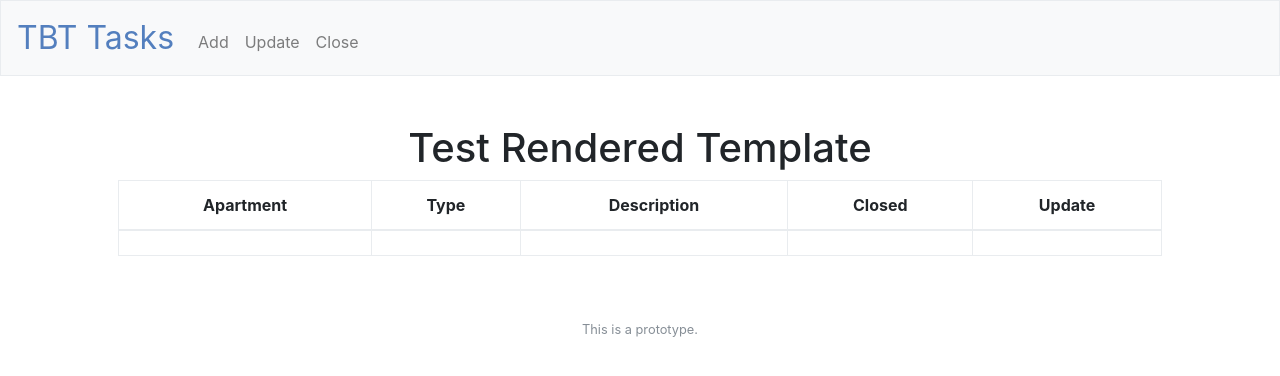
After one commit to nellanap/workorders, a Flask app: template templates/test.html in a window 1280 px wide. The commit adds this page. Shown: the top 376 px of the page. Run offline with Flask 2, Linux system fonts and the light colour scheme; the template is opened without the code that fills it, so the values that code supplies are empty; some libraries are stand-ins or nearby versions.

Commit message:
add updates

```diff
--- a/application.py
+++ b/application.py
@@ -13,18 +13,36 @@ app.config['SQLALCHEMY_TRACK_MODIFICATIONS'] = False
 app.config['SQLALCHEMY_DATABASE_URI'] = os.environ['DATABASE_URL']
 db = SQLAlchemy(app)
 
+
+class Update(db.Model):
+    id = db.Column(db.Integer, primary_key=True)
+    status = db.Column(db.Text, nullable=True)
+    workorder_id = db.Column(db.Integer, db.ForeignKey('workorder.id'))
+
+    def __init__(self, status, workorder_id):
+        self.status = status
+        self.workorder_id = workorder_id
+
 class Workorder(db.Model):
     id = db.Column(db.Integer, primary_key=True)
     apartment = db.Column(db.Text, nullable=True)
     type = db.Column(db.Text, nullable=True)
     description = db.Column(db.Text, nullable=True)
     closed = db.Column(db.Integer, nullable=True)
+    updates = db.relationship('Update', backref='workorder', lazy='dynamic')
 
     def __init__(self, apartment, type, description, closed):
         self.apartment = apartment
         self.type = type
         self.description = description
         self.closed = closed
+
+
+
+
+# Creates a new database but "heroku pg:reset DATABASE" first
+# db.create_all()
+# db.session.commit()
 
 # Ensure templates are auto-reloaded
 app.config["TEMPLATES_AUTO_RELOAD"] = True
@@ -52,11 +70,11 @@ def add():
     # User reached route via POST (as by submitting a form via POST)
     if request.method == "POST":
 
+        # Add new workorder
         apartment=request.form.get("apartment")
         type=request.form.get("type")
         description=request.form.get("description")
         closed = 0
-
         new_workorder = Workorder(apartment, type, description, closed)
         db.session.add(new_workorder)
         db.session.commit()
@@ -73,11 +91,30 @@ def close():
     # User reached route via POST (as by submitting a form via POST)
     if request.method == "POST":
 
-        closed = request.form.get("closed")
+        # Change workorder to closed
         workorder_id = request.form.get("workorder_id")
+        closed_workorder = Workorder.query.get(workorder_id)
+        closed_workorder.closed = 1
+        db.session.commit()
 
-        closed_workorder = Workorder.query.filter_by(id=workorder_id).first()
-        closed_workorder.closed = closed_workorder
+        return render_template("test.html", closed_workorder=closed_workorder)
+
+    # User reached route via GET (as by clicking a link or via redirect)
+    else:
+        open_workorders = Workorder.query.filter_by(closed=0)
+        return render_template("close.html", open_workorders=open_workorders)
+
+@app.route("/update", methods=["GET", "POST"])
+def update():
+    """Add an update to a workorder"""
+    # User reached route via POST (as by submitting a form via POST)
+    if request.method == "POST":
+
+        # Add new status
+        workorder_id = request.form.get("workorder_id")
+        status = request.form.get("status")
+        new_update = Update(status, workorder_id)
+        db.session.add(new_update)
         db.session.commit()
 
         return redirect("/")
@@ -85,4 +122,4 @@ def close():
     # User reached route via GET (as by clicking a link or via redirect)
     else:
         open_workorders = Workorder.query.filter_by(closed=0)
-        return render_template("close.html", open_workorders=open_workorders)
+        return render_template("update.html", open_workorders=open_workorders)
--- a/templates/layout.html
+++ b/templates/layout.html
@@ -17,20 +17,21 @@
         <script src="https://cdnjs.cloudflare.com/ajax/libs/popper.js/1.12.3/umd/popper.min.js"></script>
         <script src="https://maxcdn.bootstrapcdn.com/bootstrap/4.0.0-beta.2/js/bootstrap.min.js"></script>
 
-        <title>TBT Workorders</title>
+        <title>TBT Tasks</title>
 
     </head>
 
     <body>
 
         <nav class="navbar navbar-expand-md navbar-light bg-light border">
-            <a class="navbar-brand" href="/"><span class="blue">TBT Workorders</span></a>
+            <a class="navbar-brand" href="/"><span class="blue">TBT Tasks</span></a>
             <button aria-controls="navbar" aria-expanded="false" aria-label="Toggle navigation" class="navbar-toggler" data-target="#navbar" data-toggle="collapse" type="button">
                 <span class="navbar-toggler-icon"></span>
             </button>
             <div class="collapse navbar-collapse" id="navbar">
                     <ul class="navbar-nav mr-auto mt-2">
                         <li class="nav-item"><a class="nav-link" href="/add">Add</a></li>
+                        <li class="nav-item"><a class="nav-link" href="/update">Update</a></li>
                         <li class="nav-item"><a class="nav-link" href="/close">Close</a></li>
                     </ul>
             </div>
--- /dev/null
+++ b/templates/test.html
@@ -0,0 +1,27 @@
+{% extends "layout.html" %}
+
+{% block title %}
+    Test
+{% endblock %}
+
+{% block main %}
+    <h1>Test Rendered Template</h1>
+    <table class="table table-bordered">
+        <thead>
+            <th>Apartment</th>
+            <th>Type</th>
+            <th>Description</th>
+            <th>Closed</th>
+            <th>Update</th>
+        </thead>
+        <tbody>
+            <tr>
+                <td>{{ closed_workorder.apartment }}</td>
+                <td>{{ closed_workorder.type }}</td>
+                <td>{{ closed_workorder.description }}</td>
+                <td>{{ closed_workorder.closed }}</td>
+                <td>{{ closed_workorder.updates[0].status }}</td>
+            </tr>
+        </tbody>
+    </table>
+{% endblock %}
```
Also changed, not shown: templates/update.html (added, +20 -0 lines), 2 other files.
